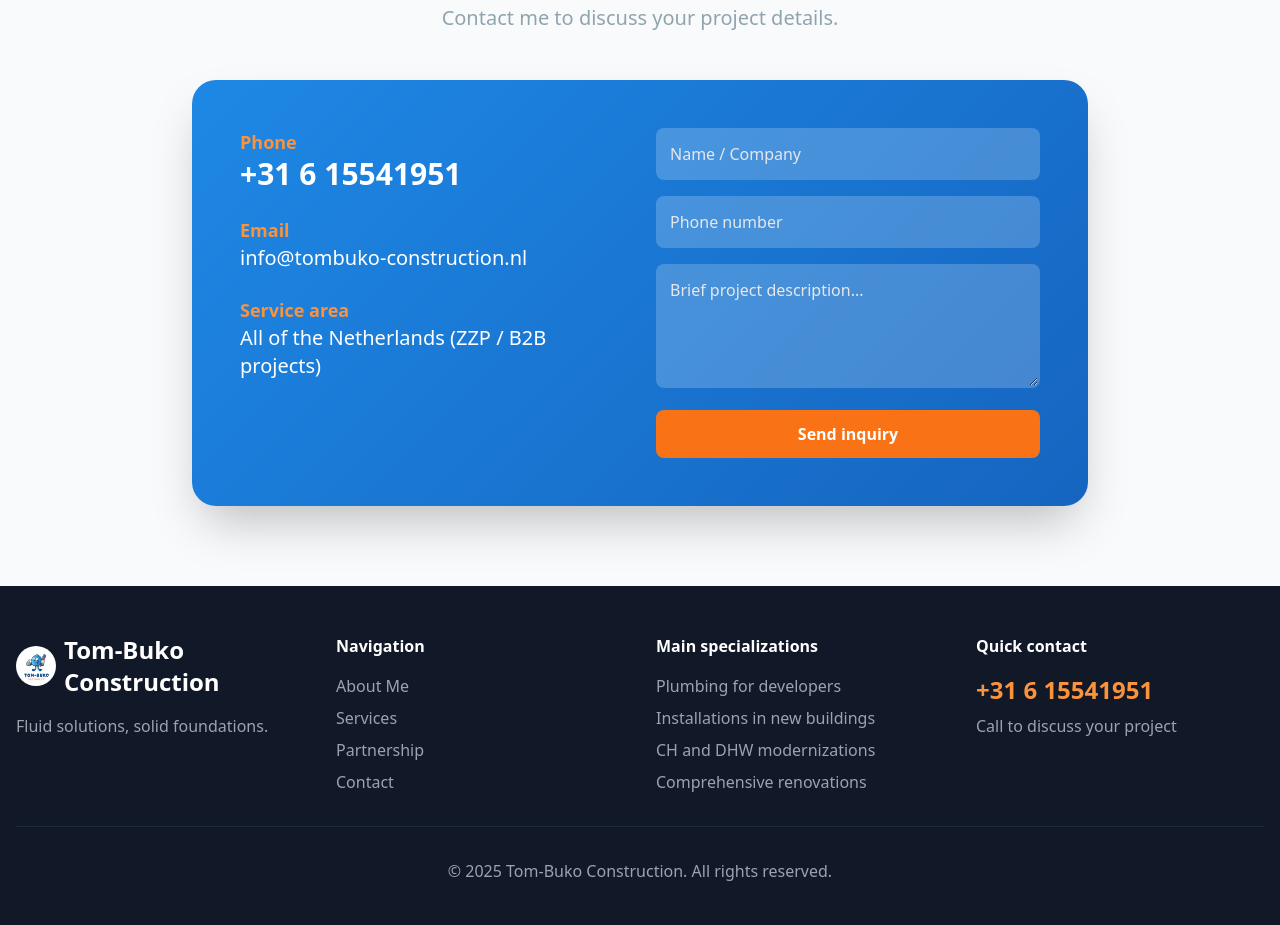
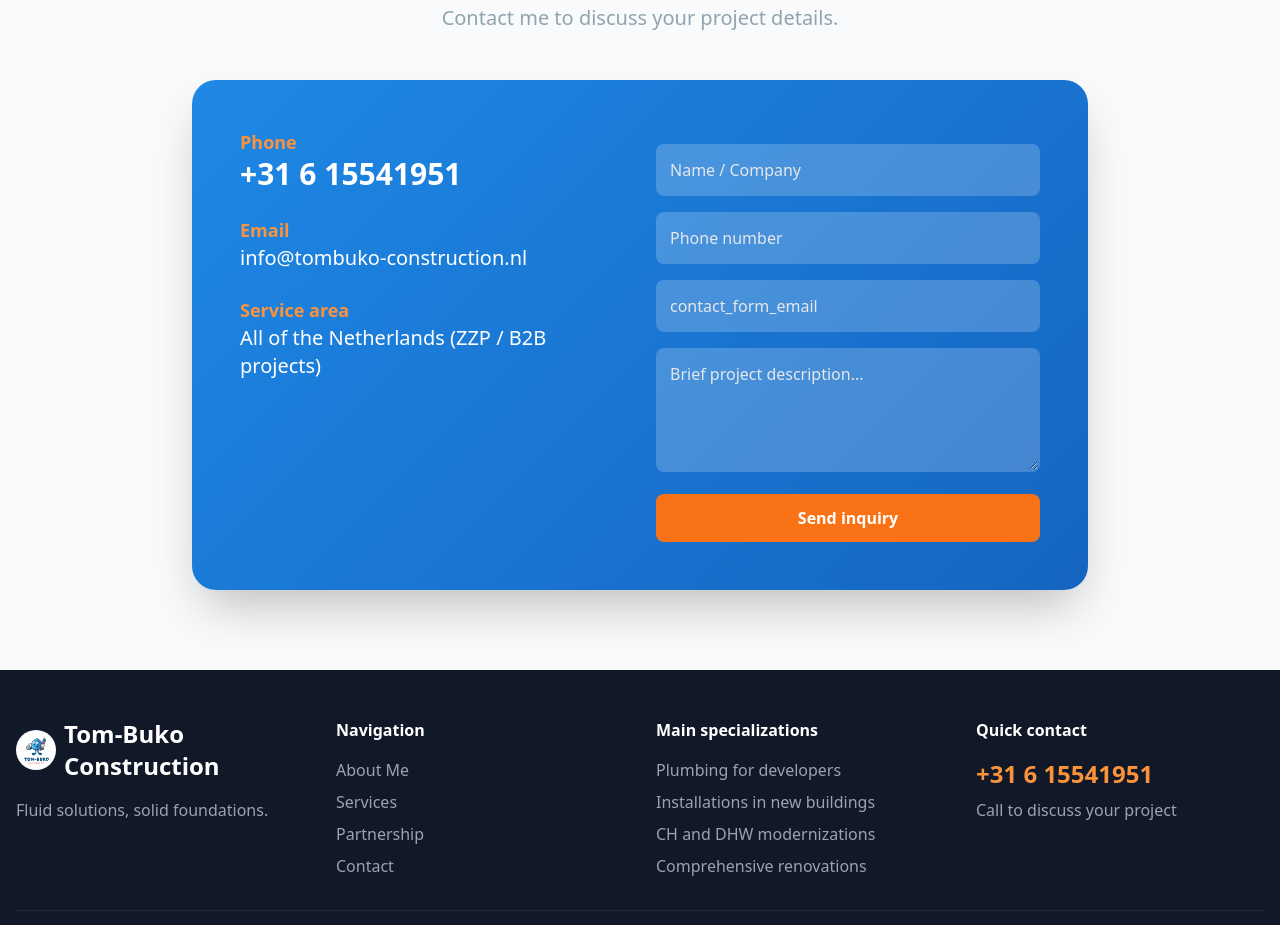
Before and after one commit to DavkoWeb-Studio/tom-buko-construction, a React (Vite) app: page / in a window 1280 px wide. Shown: the part 2508-3433 px from the top of the page. Built offline with nearby package versions, Linux system fonts and the light colour scheme.

Commit message:
dodawanie formularza

```diff
--- a/src/components/Contact.jsx
+++ b/src/components/Contact.jsx
@@ -12,7 +12,10 @@
           <h2 className="text-4xl font-bold text-blueDark">{t('contact_title')}</h2>
           <p className="text-xl text-grayMedium mt-2">{t('contact_subtitle')}</p>
         </div>
+
         <div className="max-w-4xl mx-auto grid md:grid-cols-2 gap-8 bg-gradient-hydraulic text-white p-8 md:p-12 rounded-3xl shadow-2xl">
+
+          {/* Lewa część */}
           <div className="space-y-6">
             <div>
               <h3 className="font-semibold text-lg text-orange-400">{t('contact_phone_label')}</h3>
@@ -31,26 +34,62 @@
               <p className="text-xl">{t('contact_area_value')}</p>
             </div>
           </div>
-          <form className="space-y-4">
+
+          {/* Formularz Web3Forms */}
+          <form
+            action="https://api.web3forms.com/submit"
+            method="POST"
+            className="space-y-4"
+          >
+            <input
+              type="hidden"
+              name="access_key"
+              value="3b685d46-9afe-42e5-bd9f-b403a8e044ab"
+            />
+
             <input
               type="text"
+              name="name"
               placeholder={t('contact_form_name')}
-              className="w-full p-3 rounded-lg bg-white/20 placeholder-gray-200 border-2 border-transparent focus:border-white focus:bg-white/30 outline-none"
+              required
+              className="w-full p-3 rounded-lg bg-white/20 placeholder-gray-200 border-2 border-transparent
+                         focus:border-white focus:bg-white/30 outline-none"
             />
+
             <input
-              type="tel"
+              type="email"
+              name="email"
               placeholder={t('contact_form_phone')}
-              className="w-full p-3 rounded-lg bg-white/20 placeholder-gray-200 border-2 border-transparent focus:border-white focus:bg-white/30 outline-none"
+              required
+              className="w-full p-3 rounded-lg bg-white/20 placeholder-gray-200 border-2 border-transparent
+                         focus:border-white focus:bg-white/30 outline-none"
             />
+
+            <input
+  type="email"
+  name="email"
+  placeholder={t('contact_form_email')}   // <-- poprawiony placeholder
+  required
+  className="w-full p-3 rounded-lg bg-white/20 placeholder-gray-200 border-2 border-transparent
+             focus:border-white focus:bg-white/30 outline-none"
+/>
             <textarea
+              name="message"
               placeholder={t('contact_form_message')}
               rows="4"
-              className="w-full p-3 rounded-lg bg-white/20 placeholder-gray-200 border-2 border-transparent focus:border-white focus:bg-white/30 outline-none"
+              required
+              className="w-full p-3 rounded-lg bg-white/20 placeholder-gray-200 border-2 border-transparent
+                         focus:border-white focus:bg-white/30 outline-none"
             />
-            <button className="w-full bg-orange-500 text-white py-3 rounded-lg font-semibold hover:bg-orange-600 transition-colors">
+
+            <button
+              type="submit"
+              className="w-full bg-orange-500 text-white py-3 rounded-lg font-semibold hover:bg-orange-600 transition-colors"
+            >
               {t('contact_form_submit')}
             </button>
           </form>
+
         </div>
       </div>
     </section>
```
Also changed, not shown: src/assets/bukobusines1.png (added), src/assets/bukobusines2.png (added).
